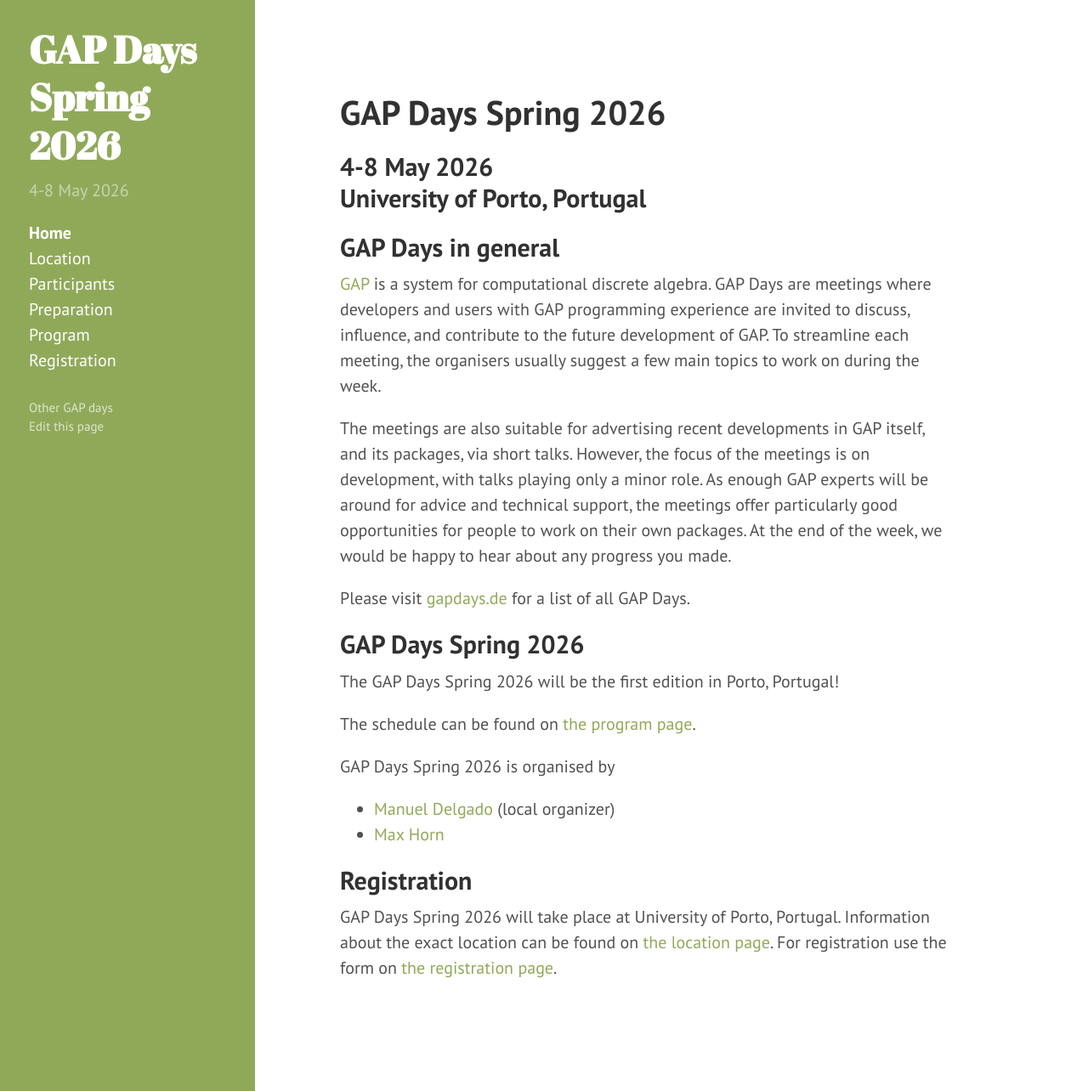
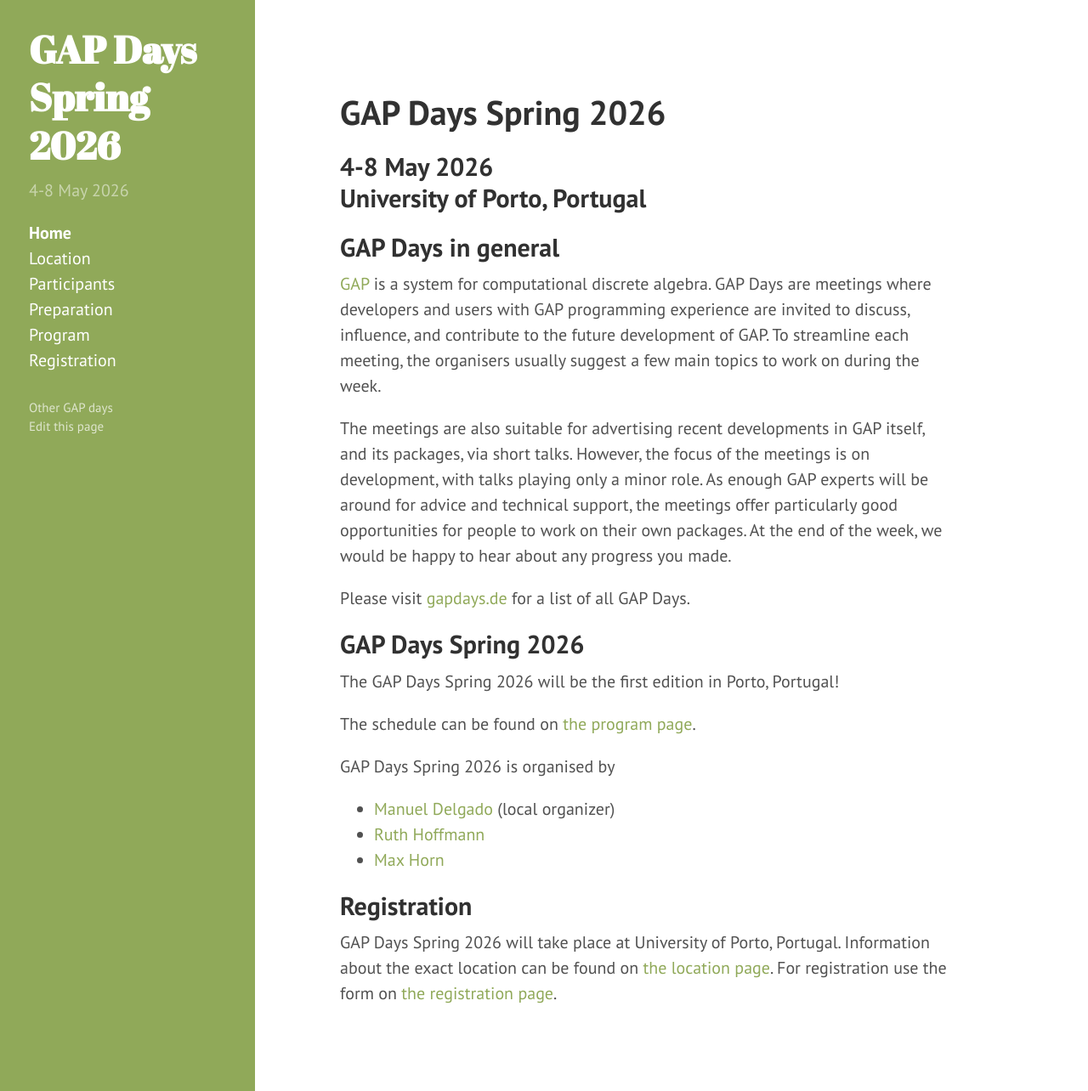
Before and after one commit to gapdays/gapdays2026-spring, a Jekyll site: the page built from index.md, in a window 1280 px wide and 1284 px high. Shown: the whole window at 85% size. Built offline with Jekyll 4.4.1, drawn with Linux system fonts in a browser that asks for light colours.

Commit message:
Add Ruth as co-organizer

```diff
--- a/index.md
+++ b/index.md
@@ -60,6 +60,7 @@
 {{site.title}} is organised by
 
 * [Manuel Delgado](https://cmup.pt/user/546/) (local organizer)
+* [Ruth Hoffmann](https://www.st-andrews.ac.uk/computer-science/people/rh347/)
 * [Max Horn](https://www.quendi.de/en/math)
 
 ## Registration
```
